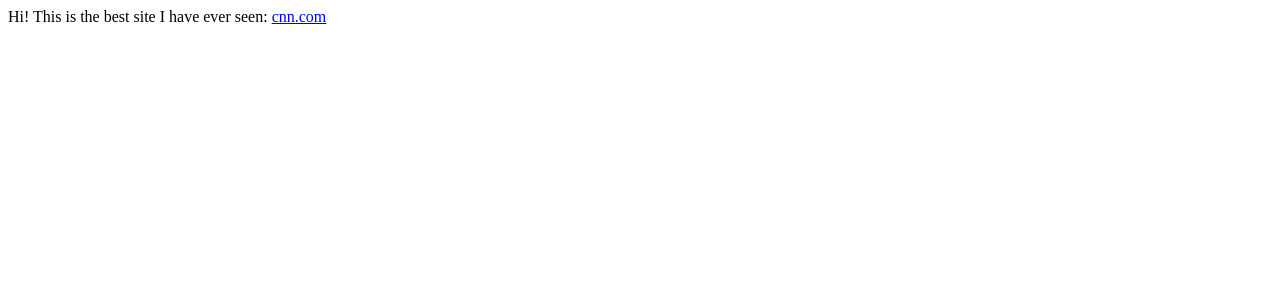
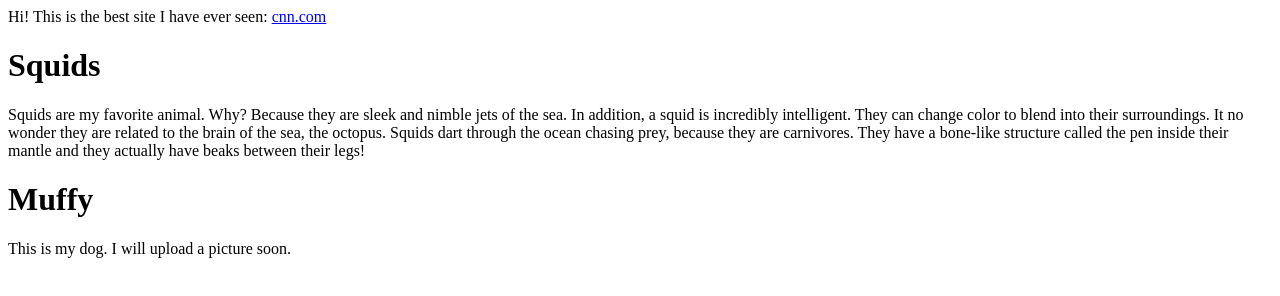
Before and after one commit to vsui/vsui.github.io, a plain HTML site: page index.html in a window 1280 px wide. Drawn offline with Linux system fonts and the light colour scheme.

Commit message:
Update index.html

```diff
--- a/index.html
+++ b/index.html
@@ -1,5 +1,14 @@
 <html>
   <body>
     Hi! This is the best site I have ever seen: <a href="http://smallwizard.zone">cnn.com</a>
+
+    <h1>Squids</h1>
+    Squids are my favorite animal. Why? Because they are sleek and nimble jets of the sea. In addition, a squid is incredibly intelligent.
+    They can change color to blend into their surroundings. It no wonder they are related to the brain of the sea, the octopus. Squids dart
+    through the ocean chasing prey, because they are carnivores. They have a bone-like structure called the pen inside their mantle and they
+    actually have beaks between their legs!
+
+    <h1>Muffy</h1>
+    This is my dog. I will upload a picture soon.
   </body>
 </html>
```
